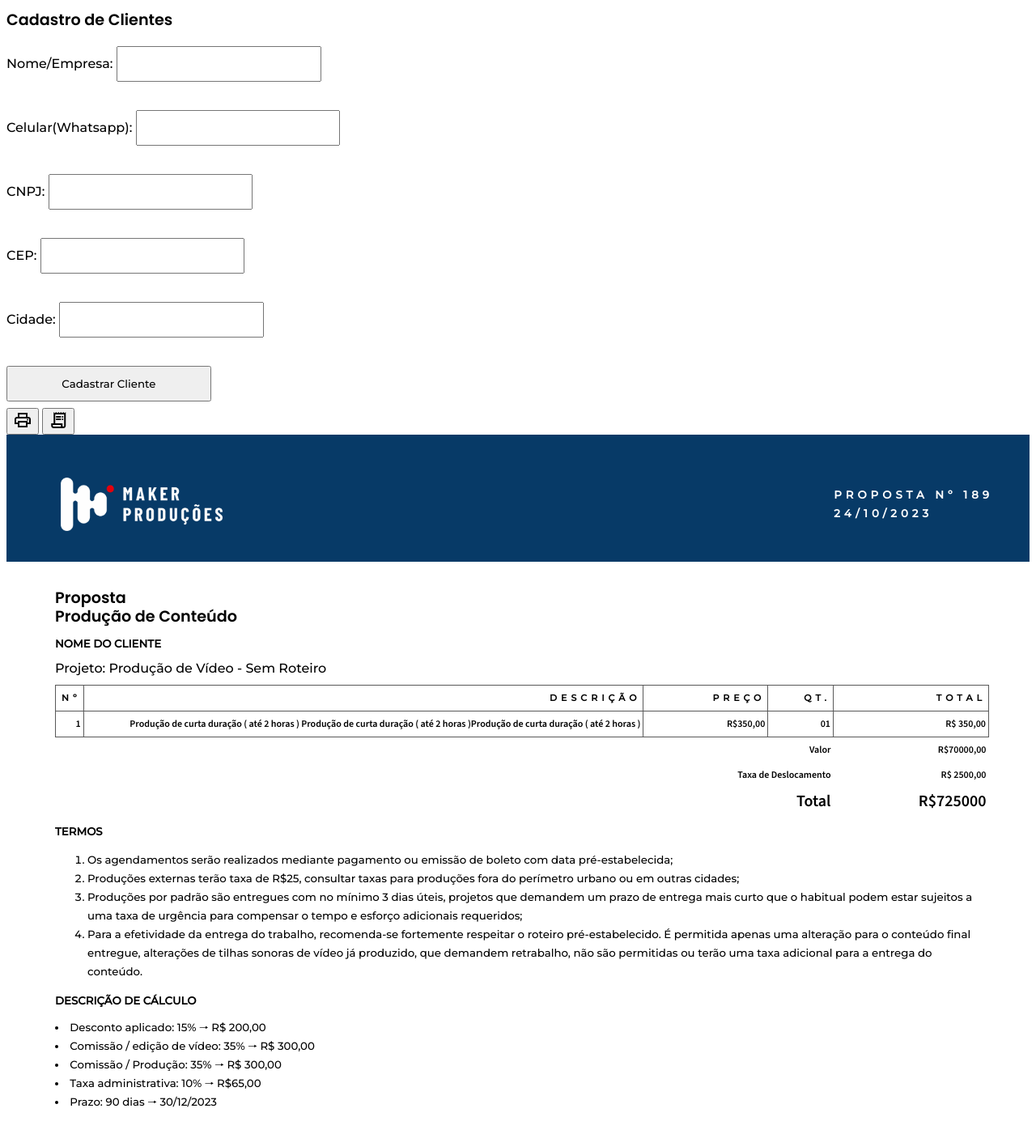
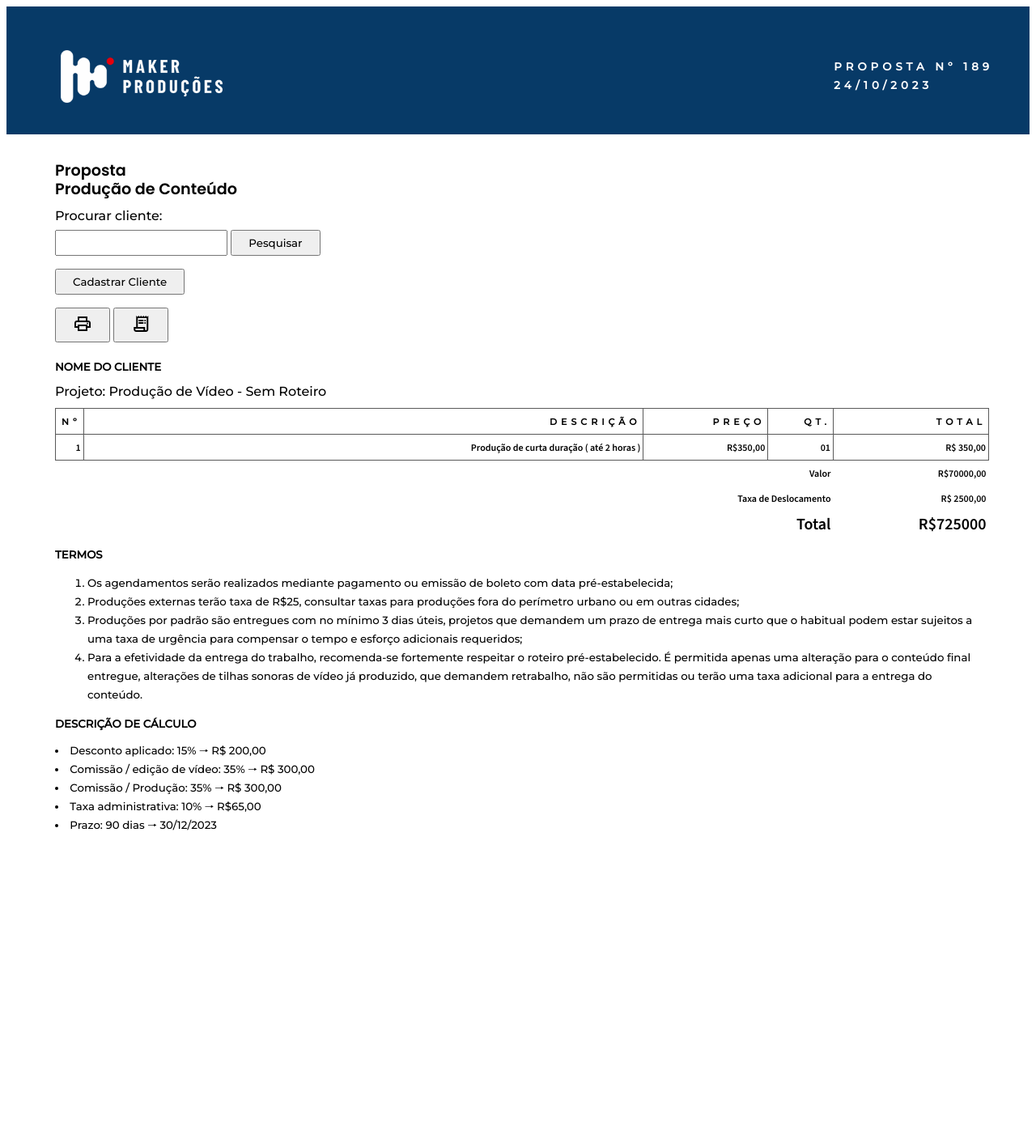
Before and after one commit to Alexsander-lexy/bugetproject, a PHP site: page / in a window 1280 px wide. Shown: the whole page at 81% size. After the commit the page ends 1026 px from the top, so only its background shows below. Run offline with PHP 8.4, Linux system fonts and the light colour scheme.

Commit message:
Criando próximos módulos

```diff
--- a/css/style.css
+++ b/css/style.css
@@ -1,6 +1,9 @@
 @import url('https://fonts.googleapis.com/css2?family=Montserrat:wght@300;500&family=Poppins:wght@600&family=Source+Sans+3:wght@500;600&display=swap');
 
 @media print {
+    .oculto{
+        display:none;
+    }
     .btn-print, .btn-relatorio{
         display: none;
     }
@@ -9,9 +12,6 @@
     }
     .termos{
         display:block;
-    }
-    .formu{
-        display: none;
     }
 }
 *{
@@ -29,9 +29,8 @@ body{display: flex;
 }
 */
 
-input{
-    width: 20%;
-    padding: 12px 20px;
+input, button{
+    padding: 6px 20px;
     margin: 8px 0;
     box-sizing: border-box;
   }
--- /dev/null
+++ b/index.html
@@ -0,0 +1,125 @@
+<!DOCTYPE html>
+<html lang="pt-BR">
+
+<head>
+    <meta charset="UTF-8">
+    <meta name="viewport" content="width=device-width, initial-scale=1.0">
+    <title>Orçamento instantâneo</title>
+    <link rel="shortcut icon" href="./img/logo-maker-producoes-favicon.png" type="image/x-icon">
+    <!--Conectando à biblioteca de ícones do google-->
+    <link rel="stylesheet"
+        href="https://fonts.googleapis.com/css2?family=Material+Symbols+Outlined:opsz,wght,FILL,GRAD@24,400,0,0" />
+    <link rel="stylesheet" href="./css/style.css">
+
+</head>
+
+<body>
+    <div class="doc">
+        <header>
+            <img class="main-logo header" src="./img/maker-producoes-retangular.png" alt="Maker Logo">
+            <h3 class="header">Proposta Nº 189<br>24/10/2023</h3>
+        </header>
+        <main>
+            <h1>Proposta <br>
+                Produção de Conteúdo
+            </h1>
+            <!--INCLUIR INFORMAÇÕES PARA NF-->
+            <div class="oculto">
+                <form>
+                    <label for="cliente">Procurar cliente:</label><br>
+                    <input type="search" name="cliente" id="cliente-form">
+
+                    <input type="submit" value="Pesquisar">
+                </form>
+                <a href="./cadastro.php">
+                    <button>Cadastrar Cliente</button>
+                </a>
+            </div>
+
+            <div><!-- BOTÃO IMPRESSÃO  -->
+                <button class="btn-print" type="button">
+                    <span class="material-symbols-outlined">
+                        print
+                    </span>
+                </button>
+                <button class="btn-relatorio" type="button">
+                    <span class="material-symbols-outlined">
+                        receipt_long
+                    </span>
+                </button>
+            </div>
+
+            <h3>NOME DO CLIENTE</h3>
+            <div>
+                <table>
+                    <caption>Projeto: Produção de Vídeo - Sem Roteiro</caption>
+                    <thead>
+                        <th>Nº</th>
+                        <th>Descrição</th>
+                        <th>Preço</th>
+                        <th>Qt.</th>
+                        <th>Total</th>
+                    </thead>
+                    <tbody>
+                        <tr>
+                            <!--A IDEIA É QUE ESSA LISTA SE REPITA DE ACORDO COM UM MAPA DE INFORMAÇÕES FEITO POR UM FORM-->
+                            <td class="td-n">1</td>
+                            <td class="td-desc">Produção de curta duração ( até 2 horas )</td>
+                            <td>R$350,00</td>
+                            <td class="td-quant">01</td>
+                            <td class="td-total">R$ 350,00</td>
+                        </tr>
+                    </tbody>
+
+                    <tfoot>
+                        <tr>
+                            <td colspan="4">Valor</td>
+                            <td class="valor" colspan="1">R$70000,00</td>
+                        </tr>
+                        <tr>
+                            <td colspan="4">Taxa de Deslocamento</td>
+                            <td class="valor" colspan="1">R$ 2500,00</td>
+                        </tr>
+                        <tr>
+                            <td class="valorfinal" colspan="4">Total</td>
+                            <td class="valor valorfinal" colspan="1">R$725000</td>
+                        </tr>
+                    </tfoot>
+                </table>
+            </div>
+
+            <div>
+                <div class="termos">
+                    <h3>TERMOS</h3>
+                    <ol>
+                        <li>Os agendamentos serão realizados mediante pagamento ou emissão de boleto com data
+                            pré-estabelecida;</li>
+                        <li>Produções externas terão taxa de R$25, consultar taxas para produções fora do perímetro
+                            urbano ou em outras cidades;</li>
+                        <li>Produções por padrão são entregues com no mínimo 3 dias úteis, projetos que demandem um
+                            prazo de entrega mais curto que o habitual podem estar sujeitos a uma taxa de urgência para
+                            compensar o tempo e esforço adicionais requeridos;</li>
+                        <li>Para a efetividade da entrega do trabalho, recomenda-se fortemente respeitar o roteiro
+                            pré-estabelecido. É permitida apenas uma alteração para o conteúdo final entregue,
+                            alterações de tilhas sonoras de vídeo já produzido, que demandem retrabalho, não são
+                            permitidas ou terão uma taxa adicional para a entrega do conteúdo.</li>
+                    </ol>
+                </div>
+
+                <div class="descricao">
+                    <h3>DESCRIÇÃO DE CÁLCULO</h3>
+
+                    <li>Desconto aplicado: 15% 🠒 R$ 200,00</li>
+                    <li>Comissão / edição de vídeo: 35% 🠒 R$ 300,00</li>
+                    <li>Comissão / Produção: 35% 🠒 R$ 300,00</li>
+                    <li>Taxa administrativa: 10% 🠒 R$65,00</li>
+                    <li>Prazo: 90 dias 🠒 30/12/2023</li>
+                </div>
+            </div>
+        </main>
+    </div>
+
+    <script src="js/script.js"></script>
+</body>
+
+</html>
--- a/index.php
+++ /dev/null
@@ -1,132 +0,0 @@
-<?php
-session_start();
-?>
-<!DOCTYPE html>
-<html lang="pt-BR">
-<head>
-    <meta charset="UTF-8">
-    <meta name="viewport" content="width=device-width, initial-scale=1.0">
-    <title>Orçamento instantâneo</title>
-    <link rel="shortcut icon" href="./img/logo-maker-producoes-favicon.png" type="image/x-icon">
-    <!--Conectando à biblioteca de ícones do google-->
-    <link rel="stylesheet" href="https://fonts.googleapis.com/css2?family=Material+Symbols+Outlined:opsz,wght,FILL,GRAD@24,400,0,0" />
-    <link rel="stylesheet" href="./css/style.css">
-
-</head>
-<body>
-<div>
-    <h1>Cadastro de Clientes</h1>
-    <?php
-    if(isset($_SESSION['msg'])){
-        echo $_SESSION['msg'];
-        unset($_SESSION['msg']);
-    }
-    ?>
-    <form method="POST" action="processa.php">
-        <label for="nome_empresa">Nome/Empresa:</label>
-        <input type="text" name="nome_empresa" id="nome_empresa" required><br><br>
-
-        <label for="celular_whatsapp">Celular(Whatsapp):</label>
-        <input type="text" name="celular_whatsapp" id="celular_whatsapp" required><br><br>
-
-        <label for="cnpj">CNPJ:</label>
-        <input type="text" name="cnpj" id="cnpj" required><br><br>
-
-        <label for="cep">CEP:</label>
-        <input type="text" name="cep" id="cep" required><br><br>
-
-        <label for="cidade">Cidade:</label>
-        <input type="text" name="cidade" id="cidade" required><br><br>
-
-        <input type="submit" value="Cadastrar Cliente">
-    </form>
-
-        <div><!-- BOTÃO IMPRESSÃO  -->
-            <button class="btn-print" type="button">
-                <span class="material-symbols-outlined">
-                    print
-                    </span>
-            </button>
-            <button class="btn-relatorio" type="button">
-                <span class="material-symbols-outlined">
-                    receipt_long
-                    </span>
-            </button>
-            </div>
-</div>
-<div class="doc">
-    <header>
-        <img class="main-logo header" src="./img/maker-producoes-retangular.png" alt="Maker Logo">
-        <h3 class="header">Proposta Nº 189<br>24/10/2023</h3>
-    </header>
-    <main>
-        <h1>Proposta <br>
-            Produção de Conteúdo
-        </h1>
-        <!--INCLUIR INFORMAÇÕES PARA NF-->
-        <h3>NOME DO CLIENTE</h3>
-        <div>
-            <table>
-                <caption>Projeto: Produção de Vídeo - Sem Roteiro</caption>
-                <thead>
-                    <th>Nº</th>
-                    <th>Descrição</th>
-                    <th>Preço</th>
-                    <th>Qt.</th>
-                    <th>Total</th>
-                </thead>
-                <tbody>
-                    <tr>
-                        <!--A IDEIA É QUE ESSA LISTA SE REPITA DE ACORDO COM UM MAPA DE INFORMAÇÕES FEITO POR UM FORM-->
-                        <td class="td-n">1</td>
-                        <td class="td-desc">Produção de curta duração ( até 2 horas ) Produção de curta duração ( até 2 horas )Produção de curta duração ( até 2 horas )</td>
-                        <td>R$350,00</td>
-                        <td class="td-quant">01</td>
-                        <td class="td-total">R$ 350,00</td>
-                    </tr>
-                </tbody>
-
-                <tfoot>
-                    <tr>
-                        <td colspan="4">Valor</td>
-                        <td class="valor" colspan="1">R$70000,00</td>
-                    </tr>
-                    <tr>
-                        <td colspan="4">Taxa de Deslocamento</td>
-                        <td class="valor" colspan="1">R$ 2500,00</td>
-                    </tr>
-                    <tr>
-                        <td class="valorfinal" colspan="4">Total</td>
-                        <td class="valor valorfinal" colspan="1">R$725000</td>
-                    </tr>
-                </tfoot>
-            </table>
-        </div>
-
-        <div>
-            <div class="termos">
-                <h3>TERMOS</h3>
-                <ol>
-                    <li>Os agendamentos serão realizados mediante  pagamento ou emissão de boleto com data pré-estabelecida;</li>
-                    <li>Produções externas terão taxa de R$25, consultar taxas para produções fora do perímetro urbano ou em outras cidades;</li>
-                    <li>Produções por padrão são entregues com no mínimo 3 dias úteis, projetos que demandem um prazo de entrega mais curto que o habitual podem estar sujeitos a uma taxa de urgência para compensar o tempo e esforço adicionais requeridos;</li>
-                    <li>Para a efetividade da entrega do trabalho, recomenda-se fortemente respeitar o roteiro pré-estabelecido. É permitida apenas uma alteração para o conteúdo final entregue, alterações de tilhas sonoras de vídeo já produzido, que demandem retrabalho, não são permitidas ou terão uma taxa adicional para a entrega do conteúdo.</li>
-                </ol>
-            </div>
-
-            <div class="descricao">
-                <h3>DESCRIÇÃO DE CÁLCULO</h3>
-
-                <li>Desconto aplicado: 15% 🠒 R$ 200,00</li>
-                <li>Comissão / edição de vídeo: 35% 🠒 R$ 300,00</li>
-                <li>Comissão / Produção: 35% 🠒 R$ 300,00</li>
-                <li>Taxa administrativa: 10% 🠒 R$65,00</li>
-                <li>Prazo: 90 dias 🠒 30/12/2023</li>
-            </div>
-        </div>
-    </main>
-</div>
-
-    <script src="js/script.js"></script>
-</body>
-</html>
--- a/processa.php
+++ b/processa.php
@@ -19,8 +19,8 @@ $resultado_usuario =  mysqli_query($conn,$result_usuario);
 
 if(mysqli_insert_id($conn)){
     $_SESSION['msg'] = "<p style='color:green;'>Cliente cadastrado com sucesso!</p>";
-    header("Location: index.php");
+    header("Location: cadastro.php");
 }else{
     $_SESSION['msg'] = "<p style='color:red;'>Cliente não cadastrado com sucesso!</p>";
-    header("Location: index.php");
+    header("Location: cadastro.php");
 }
```
Also changed, not shown: cadastro.php (added, +53 -0 lines).
